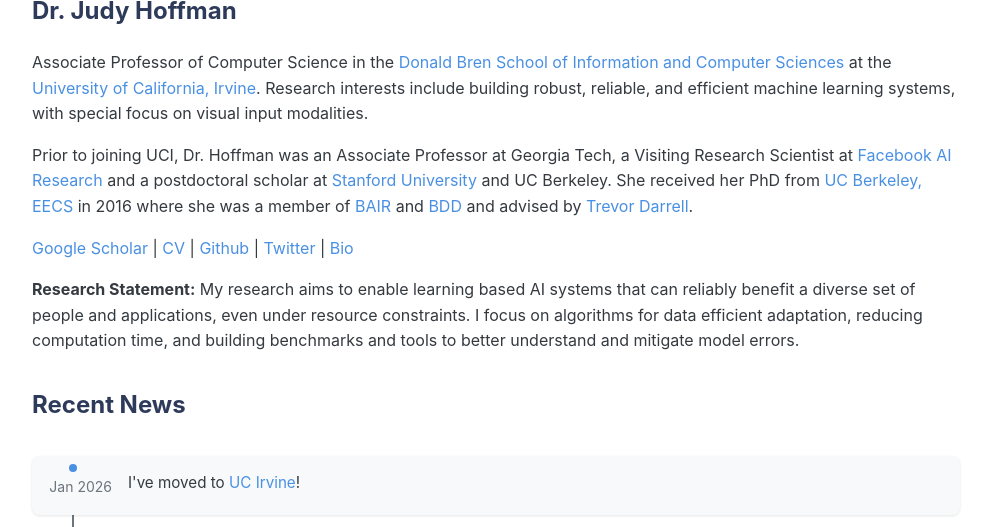
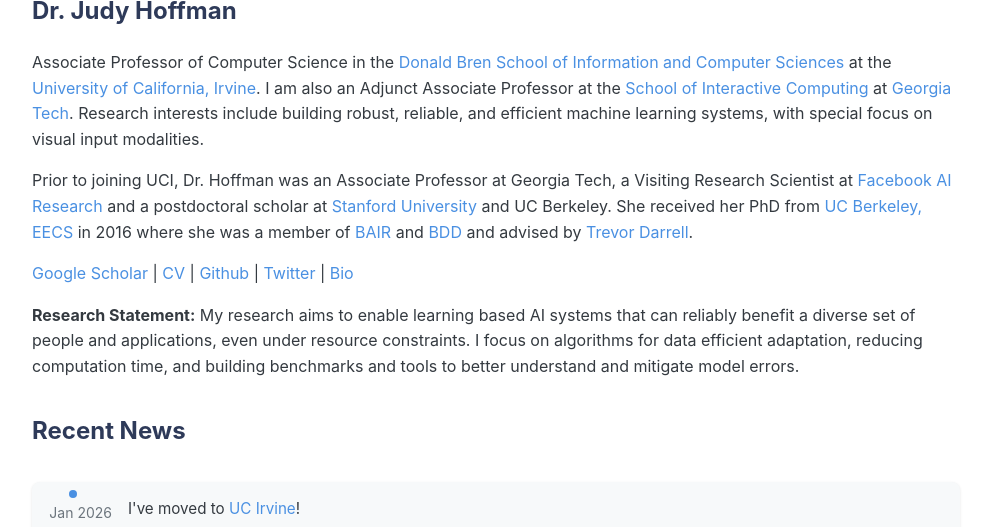
Before and after one commit to jhoffman/jhoffman.github.io, a Jekyll site: the page built from index.html, in a window 1280 px wide and 900 px high, cut to the strip 373-900 px from the top of the window. Shown: the whole strip, without its empty margins (144-1133 px from the left). Built offline with Jekyll 4.4.1, drawn with Linux system fonts in a browser that asks for light colours.

Commit message:
adding gt adjunct

```diff
--- a/index.html
+++ b/index.html
@@ -11,7 +11,7 @@
     <h2>Dr. Judy Hoffman</h2>
     <p class="bio">
 			Associate Professor of Computer Science in the <a href="https://ics.uci.edu/">Donald Bren School of Information and Computer Sciences</a> at the <a href="https://uci.edu/">University of California, Irvine</a>.
-<!--			I am also an Adjunct Faculty at the <a href="https://ic.gatech.edu/">School of Interactive Computing</a> at <a href="https://www.gatech.edu/">Georgia Tech</a>. -->
+I am also an Adjunct Associate Professor at the <a href="https://ic.gatech.edu/">School of Interactive Computing</a> at <a href="https://www.gatech.edu/">Georgia Tech</a>.
 	 Research interests include building robust, reliable, and efficient machine learning systems, with special focus on visual input modalities.
 	 </p>
 
```
